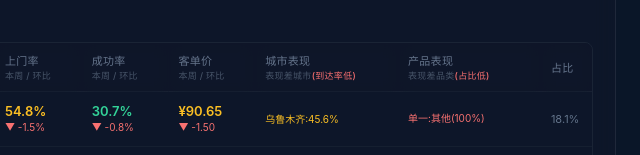
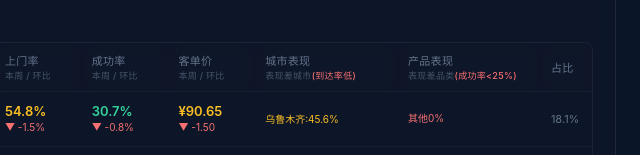
Before and after one commit to AmengYull/channel-dashboard1, a website: page dashboard.html in a window 1280 px wide. Shown: the part 797-952 px from the top of the page, 640-1280 px from the left. Drawn offline with Linux system fonts and the light colour scheme.

Commit message:
更新TOP10渠道产品表现：显示成功率<25%的产品组(门窗/空调等)

```diff
--- a/dashboard.html
+++ b/dashboard.html
@@ -620,7 +620,7 @@ body{background:#0a1628;min-height:100vh;font-family:-apple-system,BlinkMacSyste
             <th style="width:8.5%">成功率<span style="font-size:9px;color:#475569"><br>本周 / 环比</span></th>
             <th style="width:8.5%">客单价<span style="font-size:9px;color:#475569"><br>本周 / 环比</span></th>
             <th style="width:14%;white-space:normal">城市表现<span style="font-size:9px;color:#475569"><br>表现差城市<span style="color:#f87171">(到达率低)</span></span></th>
-            <th style="width:14%;white-space:normal">产品表现<span style="font-size:9px;color:#475569"><br>表现差品类<span style="color:#f87171">(占比低)</span></span></th>
+            <th style="width:14%;white-space:normal">产品表现<span style="font-size:9px;color:#475569"><br>表现差品类<span style="color:#f87171">(成功率<25%)</span></span></th>
             <th style="width:5%">占比</th>
           </tr>
         </thead>
@@ -2364,43 +2364,37 @@ function renderTop10() {
     return {note: noteParts.join(' '), bad:bad};
   }
 
-  // 辅助函数：获取某渠道最差产品（订单占比最低的2个品类）
+  // 辅助函数：获取某渠道最差产品（成功率最低的品类，门槛30单）
   function getWorstProducts(chName) {
     if (typeof CHANNEL_PRODUCT === 'undefined' || !CHANNEL_PRODUCT[chName]) return {note:'数据不足',bad:[]};
     var products = CHANNEL_PRODUCT[chName].slice();
-    var total = products.reduce(function(s,p){return s+p.orders;},0);
-    // 按订单量升序
-    products.sort(function(a,b){return a.orders - b.orders;});
+    // 过滤订单量<30的产品（避免小样本）
+    products = products.filter(function(p){return p.orders >= 30;});
+    if (products.length === 0) return {note:'数据不足',bad:[]};
+
+    // 按成功率升序排序（成功率低的在前）
+    products.sort(function(a,b){return (a.successRate||0) - (b.successRate||0);});
+
     var bad = [];
     var maxShow = 2;
     for (var i = 0; i < products.length && bad.length < maxShow; i++) {
-      var pct = total > 0 ? (products[i].orders / total * 100).toFixed(1) : '0';
-      // 占比<3%才算"差"，或者渠道只有1-2个产品类型则标注单一
-      if (parseFloat(pct) < 3 || (products.length <= 2 && i < 1)) {
-        bad.push({product:products[i].product, orders:products[i].orders, pct:pct});
+      var p = products[i];
+      var sr = (p.successRate || 0).toFixed(0);
+      // 成功率<25%才算"表现差"
+      if (parseFloat(sr) < 25) {
+        bad.push({product:p.product, orders:p.orders, successRate:sr});
       }
     }
-    if (bad.length === 0 && products.length > 0) {
-      // 没有明显差的，显示占比最低的1个
+
+    if (bad.length === 0) {
+      // 没有明显差的，显示成功率最低的1个
       var worst = products[0];
-      var wpct = total > 0 ? (worst.orders / total * 100).toFixed(1) : '0';
-      return {note: worst.product + '(' + wpct + '%)', bad:[]};
+      return {note: worst.product + '(' + (worst.successRate||0).toFixed(0) + '%)', bad:[]};
     }
-    if (products.length <= 2 && products.length > 0) {
-      // 产品线单一
-      var singleNote = products.map(function(p){
-        var sp = total>0?(p.orders/total*100).toFixed(0):'0';
-        return p.product+'('+sp+'%)';
-      }).join(' ');
-      if (bad.length === 0) bad = products.map(function(p){
-        var sp2 = total>0?(p.orders/total*100).toFixed(1):'0';
-        return {product:p.product,orders:p.orders,pct:sp2};
-      });
-      return {note: '单一:' + singleNote, bad:bad};
-    }
+
     var noteParts = [];
     for (var j = 0; j < bad.length; j++) {
-      noteParts.push(bad[j].product + '(' + bad[j].pct + '%)');
+      noteParts.push(bad[j].product + bad[j].successRate + '%');
     }
     return {note: noteParts.join(' '), bad:bad};
   }
```
